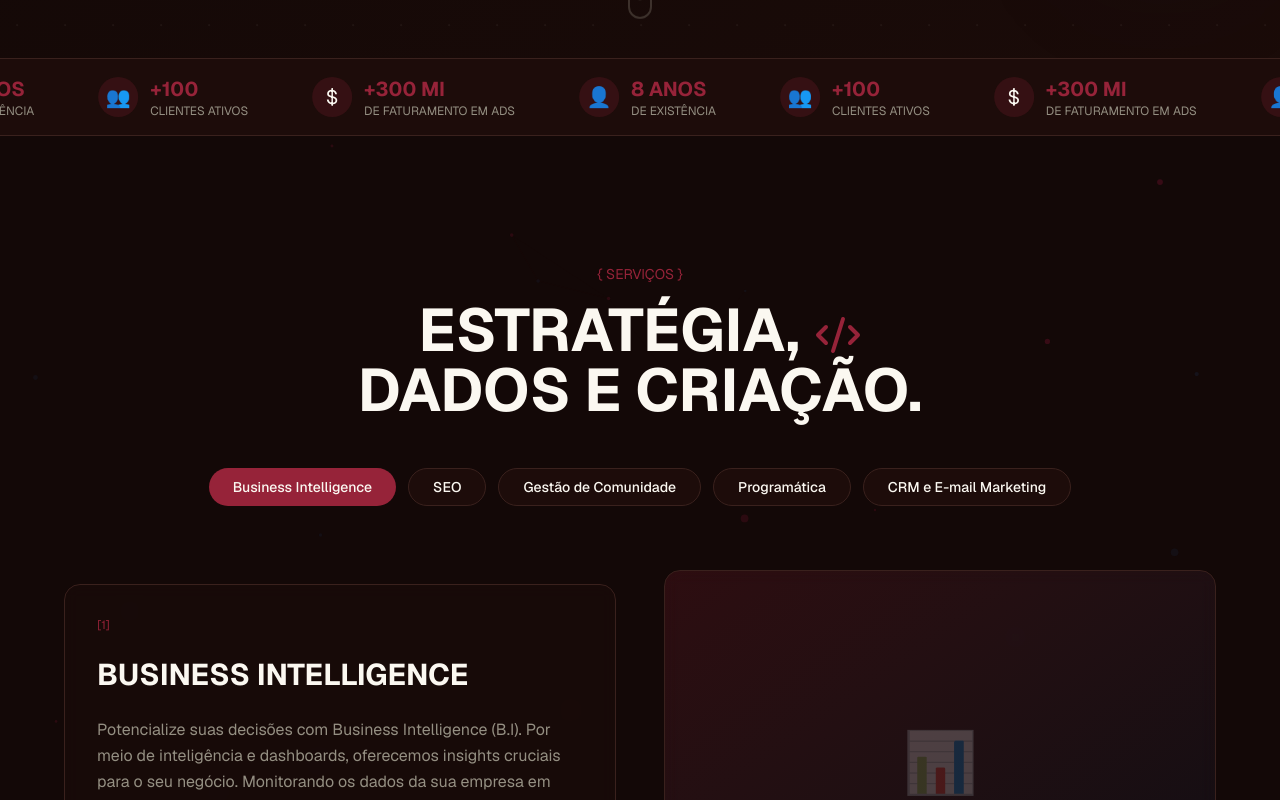
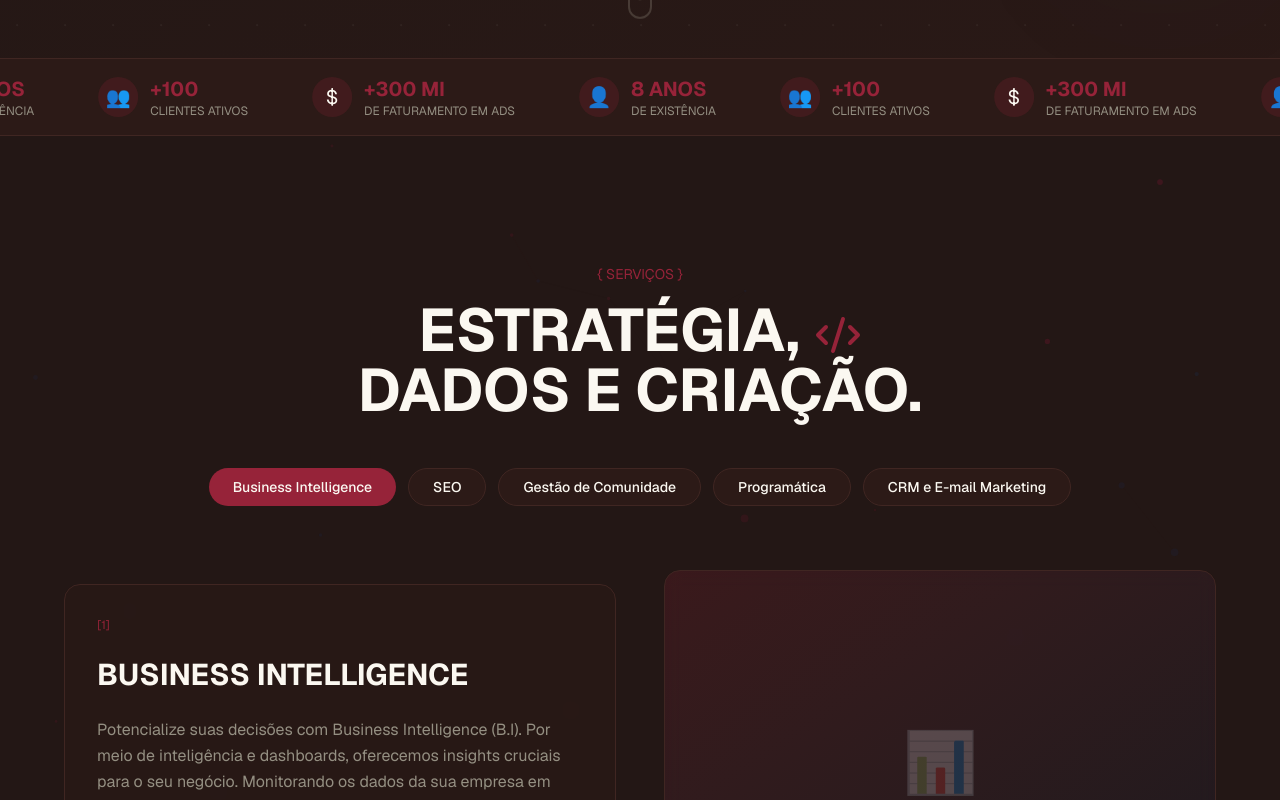
Before and after one commit to natanfagundes/v0-website-redesigns, a Next.js app: page / in a window 1280 px wide. Shown: the part 760-1560 px from the top of the page. Built offline with nearby package versions, Linux system fonts and the light colour scheme; a web font is replaced by a local one.

Commit message:
feat: centralize footer and enhance navy blue presence
Adjust footer alignment and increase navy blue opacity across backgrounds.

#VERCEL_SKIP

Co-authored-by: Natan Fagundes <88746620+natanfagundes@users.noreply.github.com>

```diff
--- a/app/globals.css
+++ b/app/globals.css
@@ -5,24 +5,24 @@
 
 :root {
   /* Cores baseadas no logo: Vermelho Bordô e Azul Navy */
-  --background: oklch(0.15 0.02 30);
+  --background: oklch(0.22 0.02 30);
   --foreground: oklch(0.98 0.01 90);
-  --card: oklch(0.18 0.03 30);
+  --card: oklch(0.24 0.03 30);
   --card-foreground: oklch(0.98 0.01 90);
-  --popover: oklch(0.18 0.03 30);
+  --popover: oklch(0.24 0.03 30);
   --popover-foreground: oklch(0.98 0.01 90);
   --primary: oklch(0.45 0.15 15);
   --primary-foreground: oklch(0.98 0.01 90);
   --secondary: oklch(0.25 0.08 250);
   --secondary-foreground: oklch(0.98 0.01 90);
-  --muted: oklch(0.22 0.03 30);
+  --muted: oklch(0.26 0.03 30);
   --muted-foreground: oklch(0.65 0.02 90);
   --accent: oklch(0.45 0.15 15);
   --accent-foreground: oklch(0.98 0.01 90);
   --destructive: oklch(0.577 0.245 27.325);
   --destructive-foreground: oklch(0.98 0.01 90);
-  --border: oklch(0.28 0.04 30);
-  --input: oklch(0.28 0.04 30);
+  --border: oklch(0.3 0.04 30);
+  --input: oklch(0.3 0.04 30);
   --ring: oklch(0.45 0.15 15);
   --chart-1: oklch(0.45 0.15 15);
   --chart-2: oklch(0.25 0.08 250);
@@ -30,13 +30,13 @@
   --chart-4: oklch(0.35 0.1 240);
   --chart-5: oklch(0.65 0.08 20);
   --radius: 0.5rem;
-  --sidebar: oklch(0.18 0.03 30);
+  --sidebar: oklch(0.24 0.03 30);
   --sidebar-foreground: oklch(0.98 0.01 90);
   --sidebar-primary: oklch(0.45 0.15 15);
   --sidebar-primary-foreground: oklch(0.98 0.01 90);
-  --sidebar-accent: oklch(0.22 0.03 30);
+  --sidebar-accent: oklch(0.26 0.03 30);
   --sidebar-accent-foreground: oklch(0.98 0.01 90);
-  --sidebar-border: oklch(0.28 0.04 30);
+  --sidebar-border: oklch(0.3 0.04 30);
   --sidebar-ring: oklch(0.45 0.15 15);
 }
 
--- a/components/animated-background.tsx
+++ b/components/animated-background.tsx
@@ -3,10 +3,11 @@
 export function AnimatedBackground() {
   return (
     <div className="absolute inset-0 overflow-hidden pointer-events-none">
-      <div className="absolute top-20 left-10 w-64 h-64 bg-primary/20 rounded-full blur-3xl animate-blob" />
-      <div className="absolute top-40 right-20 w-80 h-80 bg-secondary/20 rounded-full blur-3xl animate-blob animation-delay-2000" />
-      <div className="absolute bottom-20 left-1/3 w-72 h-72 bg-primary/15 rounded-full blur-3xl animate-blob animation-delay-4000" />
-      <div className="absolute bottom-40 right-1/4 w-96 h-96 bg-secondary/15 rounded-full blur-3xl animate-blob animation-delay-6000" />
+      <div className="absolute top-20 left-10 w-64 h-64 bg-primary/10 rounded-full blur-3xl animate-blob" />
+      <div className="absolute top-40 right-20 w-80 h-80 bg-secondary/15 rounded-full blur-3xl animate-blob animation-delay-2000" />
+      <div className="absolute bottom-20 left-1/3 w-72 h-72 bg-secondary/12 rounded-full blur-3xl animate-blob animation-delay-4000" />
+      <div className="absolute bottom-40 right-1/4 w-96 h-96 bg-secondary/10 rounded-full blur-3xl animate-blob animation-delay-6000" />
+      <div className="absolute top-1/2 left-1/4 w-64 h-64 bg-secondary/8 rounded-full blur-3xl animate-blob animation-delay-3000" />
     </div>
   )
 }
--- a/components/footer.tsx
+++ b/components/footer.tsx
@@ -1,7 +1,7 @@
 export function Footer() {
   return (
     <footer className="border-t border-border bg-card">
-      <div className="container px-4 py-12">
+      <div className="container max-w-7xl mx-auto px-4 py-12">
         <div className="grid md:grid-cols-4 gap-8 mb-8">
           {/* Logo and tagline */}
           <div className="md:col-span-2 space-y-4">
--- a/components/section-background.tsx
+++ b/components/section-background.tsx
@@ -38,16 +38,15 @@ export function SectionBackground({ variant = "primary", children }: SectionBack
     }> = []
 
     const colors = {
-      primary: ["rgba(139, 21, 56, 0.3)", "rgba(139, 21, 56, 0.2)", "rgba(139, 21, 56, 0.1)"],
-      secondary: ["rgba(26, 43, 74, 0.3)", "rgba(26, 43, 74, 0.2)", "rgba(26, 43, 74, 0.1)"],
-      mixed: ["rgba(139, 21, 56, 0.3)", "rgba(26, 43, 74, 0.3)", "rgba(139, 21, 56, 0.2)", "rgba(26, 43, 74, 0.2)"],
-      dark: ["rgba(139, 21, 56, 0.2)", "rgba(26, 43, 74, 0.2)", "rgba(255, 255, 255, 0.05)"],
+      primary: ["rgba(139, 21, 56, 0.25)", "rgba(26, 43, 74, 0.28)", "rgba(139, 21, 56, 0.18)"],
+      secondary: ["rgba(26, 43, 74, 0.3)", "rgba(26, 43, 74, 0.22)", "rgba(139, 21, 56, 0.15)"],
+      mixed: ["rgba(139, 21, 56, 0.25)", "rgba(26, 43, 74, 0.3)", "rgba(139, 21, 56, 0.15)", "rgba(26, 43, 74, 0.22)"],
+      dark: ["rgba(26, 43, 74, 0.2)", "rgba(139, 21, 56, 0.15)", "rgba(26, 43, 74, 0.12)"],
     }
 
     const particleColors = colors[variant]
 
-    // Create particles
-    for (let i = 0; i < 30; i++) {
+    for (let i = 0; i < 35; i++) {
       particles.push({
         x: Math.random() * canvas.width,
         y: Math.random() * canvas.height,
@@ -90,7 +89,10 @@ export function SectionBackground({ variant = "primary", children }: SectionBack
             ctx.beginPath()
             ctx.moveTo(p1.x, p1.y)
             ctx.lineTo(p2.x, p2.y)
-            ctx.strokeStyle = `rgba(139, 21, 56, ${0.1 * (1 - distance / 150)})`
+            const useBlue = Math.random() > 0.5
+            ctx.strokeStyle = useBlue
+              ? `rgba(26, 43, 74, ${0.08 * (1 - distance / 150)})`
+              : `rgba(139, 21, 56, ${0.06 * (1 - distance / 150)})`
             ctx.lineWidth = 0.5
             ctx.stroke()
           }
```
